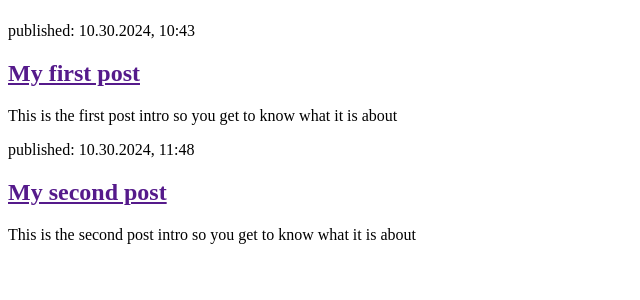
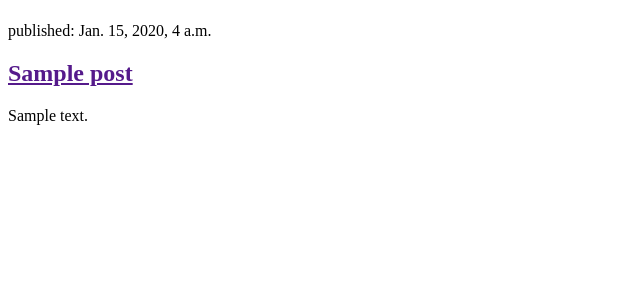
Before and after one commit to ignaciops/first-blog, a Django app: page / in a window 1280 px wide. Shown: the part 58-358 px from the top of the page, without its empty margins (0-640 px from the left). Run offline with Django 4.2, Linux system fonts and the light colour scheme; tables that the repository leaves empty hold one stand-in row (values such as "Sample post").

Commit message:
Modified templates to display posts from database.

```diff
--- a/blog/templates/blog/post_list.html
+++ b/blog/templates/blog/post_list.html
@@ -10,18 +10,13 @@
     <h1><a href="/">Ig's django tutorial blog</a></h1>
   </header>
 
-  <article>
-    <time>published: 10.30.2024, 10:43</time>
-    <h2><a href="">My first post</a></h2>
-    <p>This is the first post intro so you get to know what it is about</p>
-  </article>
-
-  <article>
-    <time>published: 10.30.2024, 11:48</time>
-    <h2><a href="">My second post</a></h2>
-    <p>This is the second post intro so you get to know what it is about</p>
-  </article>
-
+  {% for post in posts %}
+    <article>
+      <time>published: {{ post.published_date }}</time>
+      <h2><a href="">{{ post.title }}</a></h2>
+      <p>{{ post.text|linebreaksbr }}</p>
+    </article>
+  {% endfor %}
 
 </body>
 </html>
--- a/blog/views.py
+++ b/blog/views.py
@@ -1,5 +1,8 @@
 from django.shortcuts import render
+from django.utils import timezone
+from .models import Post
 
 # Create your views here.
 def post_list(request):
-  return render(request, 'blog/post_list.html', {})
+  posts = Post.objects.filter(published_date__lte=timezone.now()).order_by('-published_date')
+  return render(request, 'blog/post_list.html', {'posts': posts})
```
